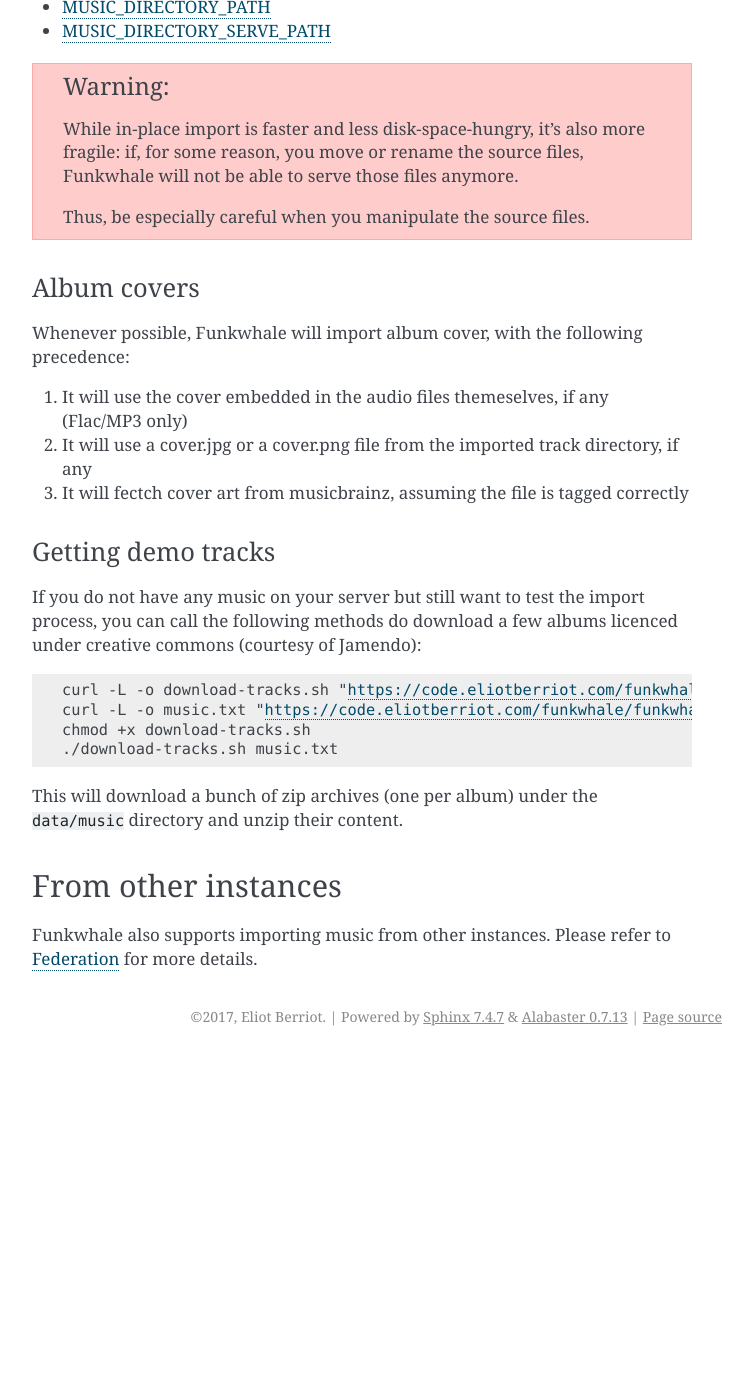
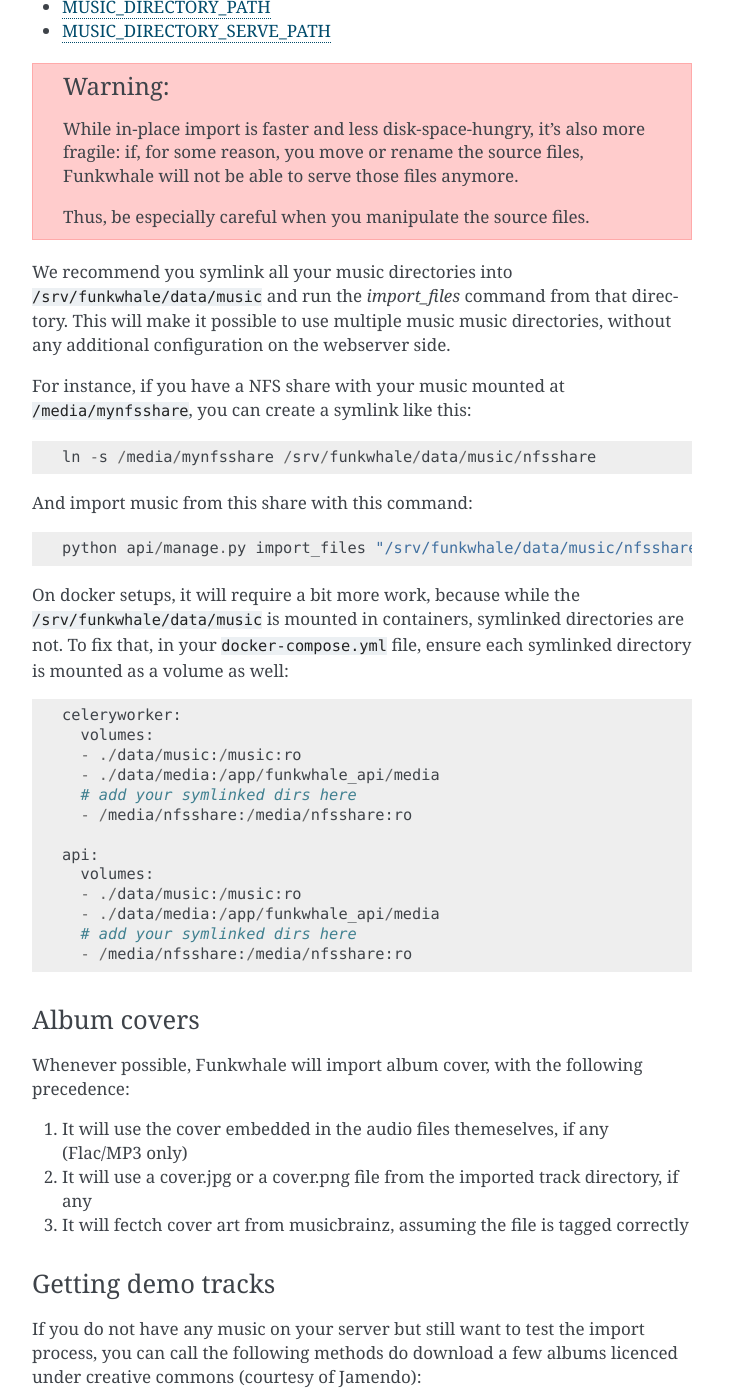
Before and after one commit to RYGhub/funkwhale, a Sphinx documentation site: the page built from docs/importing-music.rst, in a window 1280 px wide and 1400 px high, scrolled down 1481 px. Shown: the whole window, without its empty margins (388-1141 px from the left). Built offline with Sphinx 7.4.7, drawn with Linux system fonts in a browser that asks for light colours; pages that are not in the unit, such as notebooks, are missing from menus; before the commit the page ends 2537 px from its top, so only the background shows below that.

Commit message:
#254: documented a saner layout with symlinks for in-place imports

```diff
--- a/docs/importing-music.rst
+++ b/docs/importing-music.rst
@@ -76,6 +76,39 @@
 
     Thus, be especially careful when you manipulate the source files.
 
+We recommend you symlink all your music directories into ``/srv/funkwhale/data/music``
+and run the `import_files` command from that directory. This will make it possible
+to use multiple music music directories, without any additional configuration
+on the webserver side.
+
+For instance, if you have a NFS share with your music mounted at ``/media/mynfsshare``,
+you can create a symlink like this::
+
+    ln -s /media/mynfsshare /srv/funkwhale/data/music/nfsshare
+
+And import music from this share with this command::
+
+    python api/manage.py import_files "/srv/funkwhale/data/music/nfsshare/**/*.ogg" --recursive --noinput --in-place
+
+On docker setups, it will require a bit more work, because while the ``/srv/funkwhale/data/music`` is mounted
+in containers, symlinked directories are not. To fix that, in your ``docker-compose.yml`` file, ensure each symlinked
+directory is mounted as a volume as well::
+
+    celeryworker:
+      volumes:
+      - ./data/music:/music:ro
+      - ./data/media:/app/funkwhale_api/media
+      # add your symlinked dirs here
+      - /media/nfsshare:/media/nfsshare:ro
+
+    api:
+      volumes:
+      - ./data/music:/music:ro
+      - ./data/media:/app/funkwhale_api/media
+      # add your symlinked dirs here
+      - /media/nfsshare:/media/nfsshare:ro
+
+
 Album covers
 ^^^^^^^^^^^^
 
```
Also changed, not shown: 2 other files.
